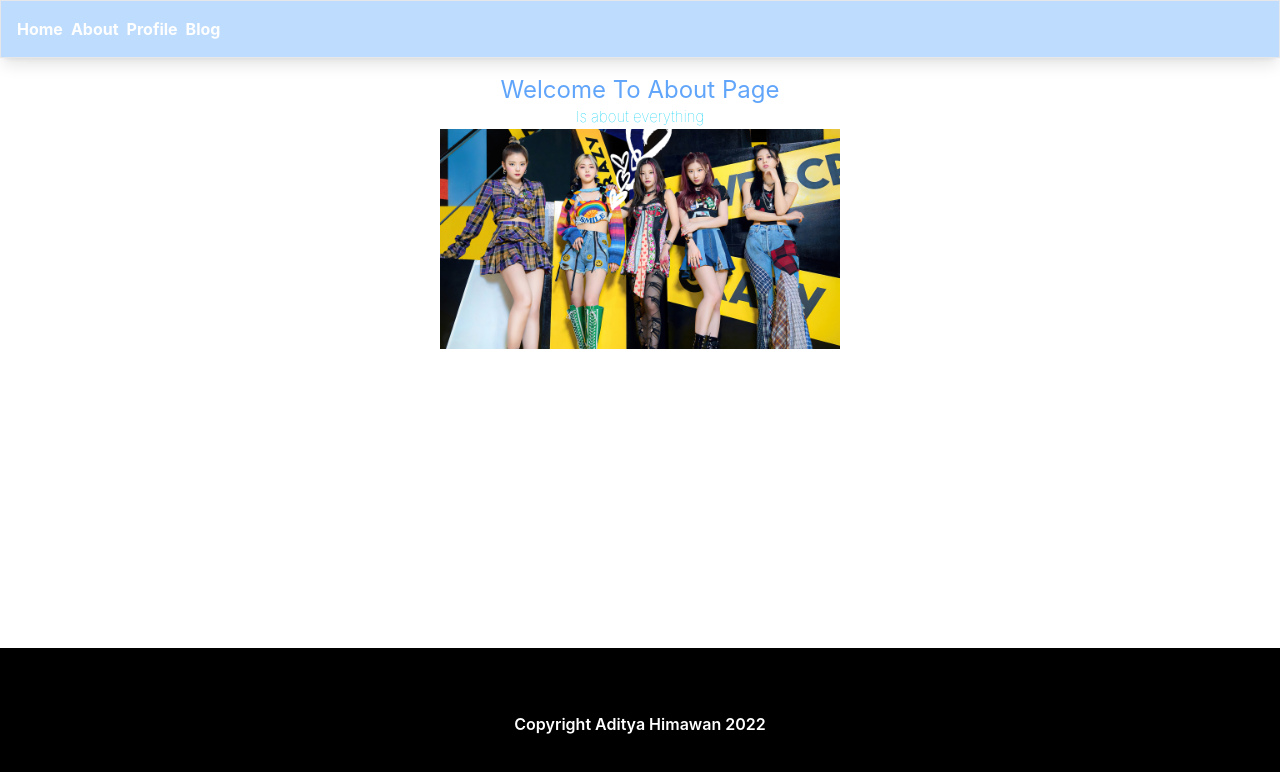
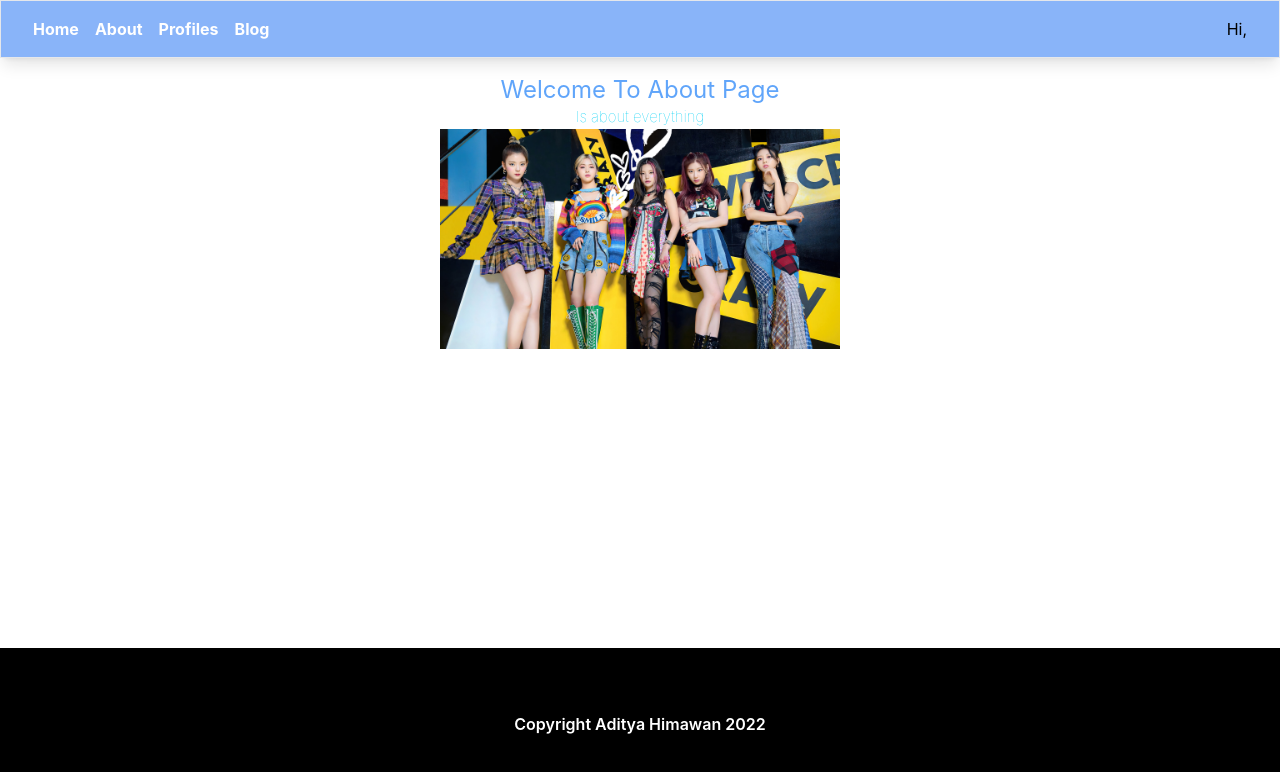
Before and after one commit to adityahimaone/FE-Learning-NextJS, a Next.js app: page /about in a window 1280 px wide. Shown: the top 772 px of the page. Built offline with nearby package versions, Linux system fonts and the light colour scheme; no server answers.

Commit message:
React Context

```diff
--- a/components/Header/navbar.jsx
+++ b/components/Header/navbar.jsx
@@ -1,9 +1,14 @@
+import { useContext } from "react";
 import Link from "next/link";
+import AppContext from "../../context/appContext";
 
 export default function index() {
+  const context = useContext(AppContext);
   return (
-    <header className="p-4 bg-blue-300 shadow-lg bg-clip-padding bg-opacity-60 border border-gray-200 backdrop-blur-md">
-      <ul className="flex flex-row gap-2">
+    <header className="p-4 bg-blue-500 shadow-lg bg-clip-padding bg-opacity-60 border border-gray-200 backdrop-blur-md ">
+      <div className="flex justify-between container mx-auto">
+        <div className="mx-4">
+          <ul className="flex flex-row gap-4">
             <li className="text-white font-bold hover:text-blue-400">
               <Link href="/">Home</Link>
             </li>
@@ -11,12 +16,17 @@ export default function index() {
               <Link href="/about">About</Link>
             </li>
             <li className="text-white font-bold hover:text-blue-400">
-          <Link href="/profile/detail">Profile</Link>
+              <Link href="/profile/detail">Profile</Link>s
             </li>
             <li className="text-white font-bold hover:text-blue-400">
               <Link href="/blog">Blog</Link>
             </li>
           </ul>
+        </div>
+        <div className="mx-4">
+          <span>Hi, {context.user ? context.user.username : "Null"}</span>
+        </div>
+      </div>
     </header>
   );
 }
--- /dev/null
+++ b/context/appContext.js
@@ -0,0 +1,7 @@
+import { createContext } from "react";
+
+const AppContext = createContext({
+  empty: true,
+});
+
+export default AppContext;
--- a/layouts/mainLayout.jsx
+++ b/layouts/mainLayout.jsx
@@ -13,9 +13,11 @@ export default function mainLayout(props) {
         <meta name="description" content="Generated by create next app" />
         <link rel="icon" href="/favicon.ico" />
       </Head>
-      <div className={`container mx-auto ${styles.container}`}>
+      <div className={`mx-auto ${styles.container}`}>
         <Header />
-        <div className={styles.content}>{children}</div>
+        <div className={`container mx-auto max-w-screen-lg ${styles.content}`}>
+          {children}
+        </div>
         <Footer />
       </div>
     </>
--- a/pages/404.jsx
+++ b/pages/404.jsx
@@ -20,9 +20,7 @@ export default function Custom404() {
     return () => clearInterval(interval);
   }, [textCount]);
 
-
   return (
-    // div tailwind  classnmae item in center page
     <div className="flex flex-col items-center justify-center h-screen">
       <div className="flex flex-col text-center">
         <h1 className="text-2xl text-blue-500">Oppps!! Page is Not Found</h1>
--- a/pages/about.jsx
+++ b/pages/about.jsx
@@ -1,20 +1,34 @@
+import { useState, useEffect, useMemo } from "react";
 import Image from "next/image";
 import styles from "../styles/About.module.css";
 import Layout from "../layouts/mainLayout";
+import AppContext from "../context/appContext";
 
 export default function about() {
+  const [user, setuser] = useState({});
+
+  useEffect(() => {
+    fetch("https://jsonplaceholder.typicode.com/users/1")
+      .then((response) => response.json())
+      .then((data) => setuser(data));
+  }, []);
+
+  const appContextValue = useMemo(
+    () => ({
+      user,
+    }),
+    [user]
+  );
+
   return (
+    <AppContext.Provider value={appContextValue}>
       <Layout pageTitle="About">
         <div className="text-center p-4">
           <h1 className="text-2xl text-blue-400">Welcome To About Page</h1>
           <h2 className={styles["title-h1"]}>Is about everything</h2>
-        <Image
-          src="/img/itzy.jpg"
-          width={400}
-          height={220}
-          alt="about"
-        />
+          <Image src="/img/itzy.jpg" width={400} height={220} alt="about" />
         </div>
       </Layout>
+    </AppContext.Provider>
   );
 }
--- a/pages/blog.jsx
+++ b/pages/blog.jsx
@@ -12,8 +12,13 @@ export default function blog(props) {
         </h1>
         <div className="grid grid-cols-2 gap-4">
           {blogData.map((item) => (
-            <div key={item.id} className="bg-blue-300 rounded-md p-1 backdrop-blur-xl shadow-xl">
-              <h2 className="text-lg text-center font-semibold">{item.title}</h2>
+            <div
+              key={item.id}
+              className="bg-blue-300 rounded-md px-4 py-5 backdrop-blur-xl shadow-xl"
+            >
+              <h2 className="text-lg text-center font-semibold">
+                {item.title}
+              </h2>
               <p className="text-gray-600">{item.body}</p>
             </div>
           ))}
--- a/pages/index.jsx
+++ b/pages/index.jsx
@@ -11,7 +11,6 @@ export default function Home() {
           <h1 className={styles.title}>
             Welcome <a href="https://nextjs.org">Aditya Himawan</a>
           </h1>
-
           <p className={styles.description}>
             Get started by editing{" "}
             <code className={styles.code}>pages/index.js</code>
--- a/styles/globals.css
+++ b/styles/globals.css
@@ -8,7 +8,7 @@ body {
   margin: 0;
   font-family: -apple-system, BlinkMacSystemFont, Segoe UI, Roboto, Oxygen,
     Ubuntu, Cantarell, Fira Sans, Droid Sans, Helvetica Neue, sans-serif;
-  max-width: 1400px;
+  /* max-width: 1400px; */
   height: 100%;
   margin: auto;
 }
```
Lines whose indentation alone changed are shown as unchanged.
